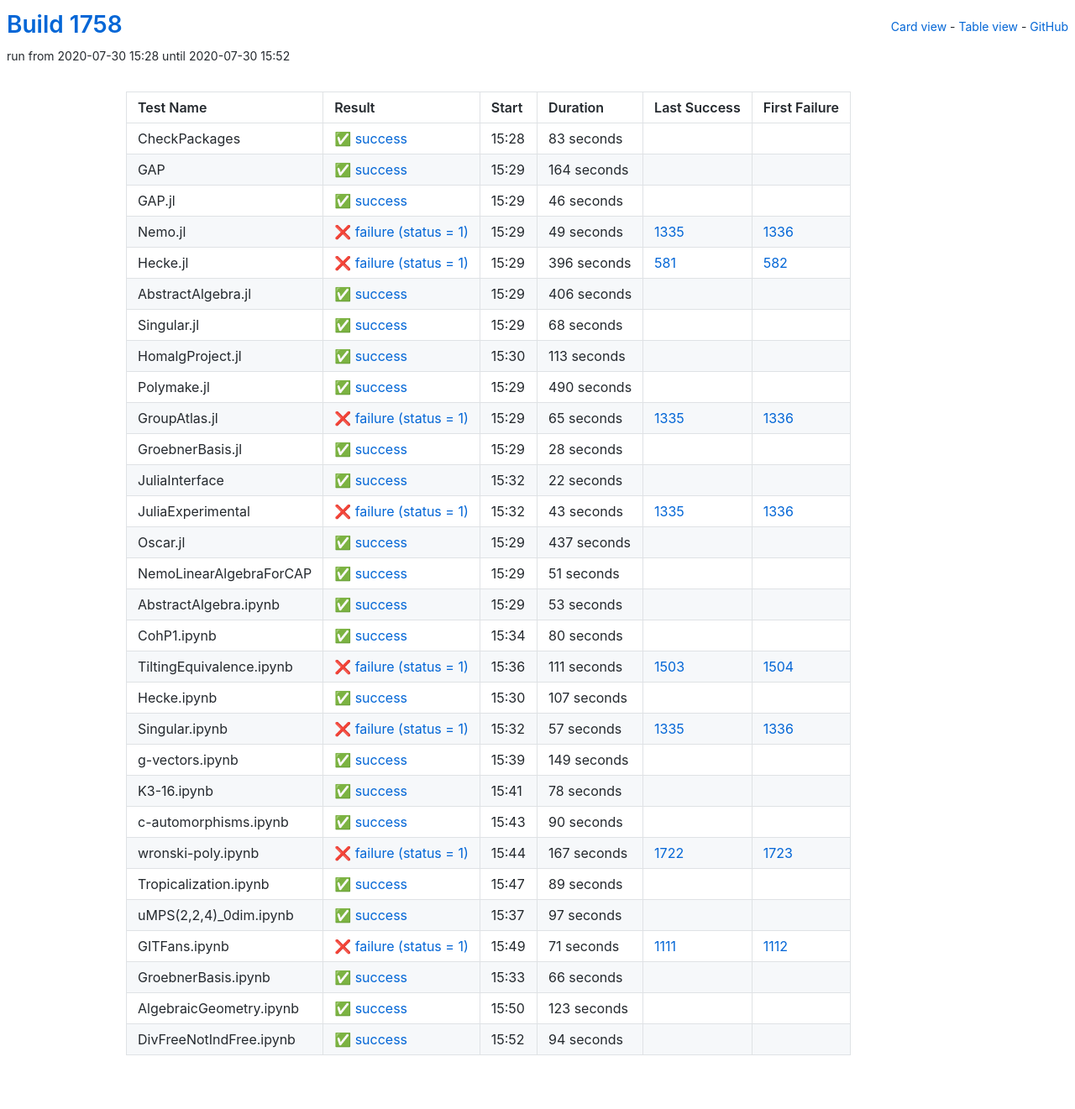
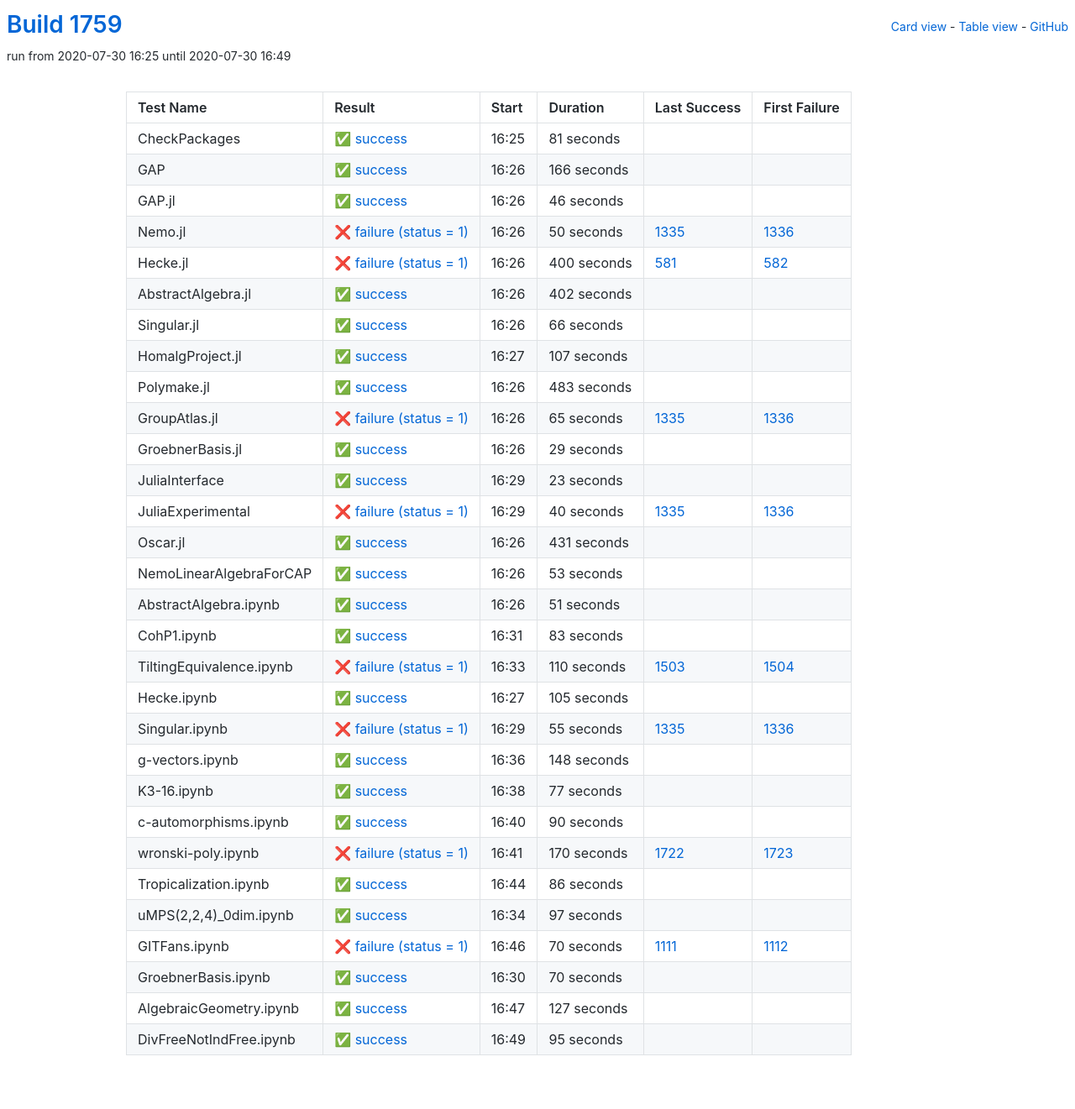
Before and after one commit to oscar-system/oscar-ci-status-1.4, a Jekyll site: the page built from table.html, in a window 1280 px wide. Shown: the whole page at 84% size. Built offline with Jekyll 4.4.1, drawn with Linux system fonts in a browser that asks for light colours.

Commit message:
Build #1759

```diff
--- a/_data/ci.yml
+++ b/_data/ci.yml
@@ -1,6 +1,6 @@
 ---
-build: 1758
-build_url: https://oscarci.mathematik.uni-kl.de/job/oscar-julia-1.4/1758/
+build: 1759
+build_url: https://oscarci.mathematik.uni-kl.de/job/oscar-julia-1.4/1759/
 job: oscar-julia-1.4
 organization: oscar-system
 repo: oscar-ci-status-1.4
@@ -8,32 +8,32 @@ repourl: https://github.com/oscar-system/oscar-ci-status-1.4
 tests:
 - name: CheckPackages
   id: checkpackages
-  log: https://oscarci.mathematik.uni-kl.de/job/oscar-julia-1.4/1758/artifact/logs/build-1758/CheckPackages.log
-  start: 2020-07-30 15:28
+  log: https://oscarci.mathematik.uni-kl.de/job/oscar-julia-1.4/1759/artifact/logs/build-1759/CheckPackages.log
+  start: 2020-07-30 16:25
   success: true
   exitcode: 0
   status: success
-  duration: 83
+  duration: 81
   last_success: false
   last_success_url:
   first_failure: false
   first_failure_url:
 - name: GAP
   id: gap
-  log: https://oscarci.mathematik.uni-kl.de/job/oscar-julia-1.4/1758/artifact/logs/build-1758/GAP.log
-  start: 2020-07-30 15:29
+  log: https://oscarci.mathematik.uni-kl.de/job/oscar-julia-1.4/1759/artifact/logs/build-1759/GAP.log
+  start: 2020-07-30 16:26
   success: true
   exitcode: 0
   status: success
-  duration: 164
+  duration: 166
   last_success: false
   last_success_url:
   first_failure: false
   first_failure_url:
 - name: GAP.jl
   id: gap-jl
-  log: https://oscarci.mathematik.uni-kl.de/job/oscar-julia-1.4/1758/artifact/logs/build-1758/GAP.jl.log
-  start: 2020-07-30 15:29
+  log: https://oscarci.mathematik.uni-kl.de/job/oscar-julia-1.4/1759/artifact/logs/build-1759/GAP.jl.log
+  start: 2020-07-30 16:26
   success: true
   exitcode: 0
   status: success
@@ -44,80 +44,80 @@ tests:
   first_failure_url:
 - name: Nemo.jl
   id: nemo-jl
-  log: https://oscarci.mathematik.uni-kl.de/job/oscar-julia-1.4/1758/artifact/logs/build-1758/Nemo.jl.log
-  start: 2020-07-30 15:29
+  log: https://oscarci.mathematik.uni-kl.de/job/oscar-julia-1.4/1759/artifact/logs/build-1759/Nemo.jl.log
+  start: 2020-07-30 16:26
   success: false
   exitcode: 1
   status: failure
-  duration: 49
+  duration: 50
   last_success: 1335
   last_success_url: https://oscarci.mathematik.uni-kl.de/job/oscar-julia-1.4/1335/
   first_failure: 1336
   first_failure_url: https://oscarci.mathematik.uni-kl.de/job/oscar-julia-1.4/1336/
 - name: Hecke.jl
   id: hecke-jl
-  log: https://oscarci.mathematik.uni-kl.de/job/oscar-julia-1.4/1758/artifact/logs/build-1758/Hecke.jl.log
-  start: 2020-07-30 15:29
+  log: https://oscarci.mathematik.uni-kl.de/job/oscar-julia-1.4/1759/artifact/logs/build-1759/Hecke.jl.log
+  start: 2020-07-30 16:26
   success: false
   exitcode: 1
   status: failure
-  duration: 396
+  duration: 400
   last_success: 581
   last_success_url: https://oscarci.mathematik.uni-kl.de/job/oscar-julia-1.4/581/
   first_failure: 582
   first_failure_url: https://oscarci.mathematik.uni-kl.de/job/oscar-julia-1.4/582/
 - name: AbstractAlgebra.jl
   id: abstractalgebra-jl
-  log: https://oscarci.mathematik.uni-kl.de/job/oscar-julia-1.4/1758/artifact/logs/build-1758/AbstractAlgebra.jl.log
-  start: 2020-07-30 15:29
+  log: https://oscarci.mathematik.uni-kl.de/job/oscar-julia-1.4/1759/artifact/logs/build-1759/AbstractAlgebra.jl.log
+  start: 2020-07-30 16:26
   success: true
   exitcode: 0
   status: success
-  duration: 406
+  duration: 402
   last_success: false
   last_success_url:
   first_failure: false
   first_failure_url:
 - name: Singular.jl
   id: singular-jl
-  log: https://oscarci.mathematik.uni-kl.de/job/oscar-julia-1.4/1758/artifact/logs/build-1758/Singular.jl.log
-  start: 2020-07-30 15:29
+  log: https://oscarci.mathematik.uni-kl.de/job/oscar-julia-1.4/1759/artifact/logs/build-1759/Singular.jl.log
+  start: 2020-07-30 16:26
   success: true
   exitcode: 0
   status: success
-  duration: 68
+  duration: 66
   last_success: false
   last_success_url:
   first_failure: false
   first_failure_url:
 - name: HomalgProject.jl
   id: homalgproject-jl
-  log: https://oscarci.mathematik.uni-kl.de/job/oscar-julia-1.4/1758/artifact/logs/build-1758/HomalgProject.jl.log
-  start: 2020-07-30 15:30
+  log: https://oscarci.mathematik.uni-kl.de/job/oscar-julia-1.4/1759/artifact/logs/build-1759/HomalgProject.jl.log
+  start: 2020-07-30 16:27
   success: true
   exitcode: 0
   status: success
-  duration: 113
+  duration: 107
   last_success: false
   last_success_url:
   first_failure: false
   first_failure_url:
 - name: Polymake.jl
   id: polymake-jl
-  log: https://oscarci.mathematik.uni-kl.de/job/oscar-julia-1.4/1758/artifact/logs/build-1758/Polymake.jl.log
-  start: 2020-07-30 15:29
+  log: https://oscarci.mathematik.uni-kl.de/job/oscar-julia-1.4/1759/artifact/logs/build-1759/Polymake.jl.log
+  start: 2020-07-30 16:26
   success: true
   exitcode: 0
   status: success
-  duration: 490
+  duration: 483
   last_success: false
   last_success_url:
   first_failure: false
   first_failure_url:
 - name: GroupAtlas.jl
   id: groupatlas-jl
-  log: https://oscarci.mathematik.uni-kl.de/job/oscar-julia-1.4/1758/artifact/logs/build-1758/GroupAtlas.jl.log
-  start: 2020-07-30 15:29
+  log: https://oscarci.mathematik.uni-kl.de/job/oscar-julia-1.4/1759/artifact/logs/build-1759/GroupAtlas.jl.log
+  start: 2020-07-30 16:26
   success: false
   exitcode: 1
   status: failure
@@ -128,56 +128,68 @@ tests:
   first_failure_url: https://oscarci.mathematik.uni-kl.de/job/oscar-julia-1.4/1336/
 - name: GroebnerBasis.jl
   id: groebnerbasis-jl
-  log: https://oscarci.mathematik.uni-kl.de/job/oscar-julia-1.4/1758/artifact/logs/build-1758/GroebnerBasis.jl.log
-  start: 2020-07-30 15:29
+  log: https://oscarci.mathematik.uni-kl.de/job/oscar-julia-1.4/1759/artifact/logs/build-1759/GroebnerBasis.jl.log
+  start: 2020-07-30 16:26
   success: true
   exitcode: 0
   status: success
-  duration: 28
+  duration: 29
   last_success: false
   last_success_url:
   first_failure: false
   first_failure_url:
 - name: JuliaInterface
   id: juliainterface
-  log: https://oscarci.mathematik.uni-kl.de/job/oscar-julia-1.4/1758/artifact/logs/build-1758/JuliaInterface.log
-  start: 2020-07-30 15:32
+  log: https://oscarci.mathematik.uni-kl.de/job/oscar-julia-1.4/1759/artifact/logs/build-1759/JuliaInterface.log
+  start: 2020-07-30 16:29
   success: true
   exitcode: 0
   status: success
-  duration: 22
+  duration: 23
   last_success: false
   last_success_url:
   first_failure: false
   first_failure_url:
 - name: JuliaExperimental
   id: juliaexperimental
-  log: https://oscarci.mathematik.uni-kl.de/job/oscar-julia-1.4/1758/artifact/logs/build-1758/JuliaExperimental.log
-  start: 2020-07-30 15:32
+  log: https://oscarci.mathematik.uni-kl.de/job/oscar-julia-1.4/1759/artifact/logs/build-1759/JuliaExperimental.log
+  start: 2020-07-30 16:29
   success: false
   exitcode: 1
   status: failure
-  duration: 43
+  duration: 40
   last_success: 1335
   last_success_url: https://oscarci.mathematik.uni-kl.de/job/oscar-julia-1.4/1335/
   first_failure: 1336
   first_failure_url: https://oscarci.mathematik.uni-kl.de/job/oscar-julia-1.4/1336/
 - name: Oscar.jl
   id: oscar-jl
-  log: https://oscarci.mathematik.uni-kl.de/job/oscar-julia-1.4/1758/artifact/logs/build-1758/Oscar.jl.log
-  start: 2020-07-30 15:29
+  log: https://oscarci.mathematik.uni-kl.de/job/oscar-julia-1.4/1759/artifact/logs/build-1759/Oscar.jl.log
+  start: 2020-07-30 16:26
   success: true
   exitcode: 0
   status: success
-  duration: 437
+  duration: 431
   last_success: false
   last_success_url:
   first_failure: false
   first_failure_url:
 - name: NemoLinearAlgebraForCAP
   id: nemolinearalgebraforcap
-  log: https://oscarci.mathematik.uni-kl.de/job/oscar-julia-1.4/1758/artifact/logs/build-1758/NemoLinearAlgebraForCAP.log
-  start: 2020-07-30 15:29
+  log: https://oscarci.mathematik.uni-kl.de/job/oscar-julia-1.4/1759/artifact/logs/build-1759/NemoLinearAlgebraForCAP.log
+  start: 2020-07-30 16:26
+  success: true
+  exitcode: 0
+  status: success
+  duration: 53
+  last_success: false
+  last_success_url:
+  first_failure: false
+  first_failure_url:
+- name: AbstractAlgebra.ipynb
+  id: abstractalgebra-ipynb
+  log: https://oscarci.mathematik.uni-kl.de/job/oscar-julia-1.4/1759/artifact/logs/build-1759/AbstractAlgebra.ipynb.log
+  start: 2020-07-30 16:26
   success: true
   exitcode: 0
   status: success
@@ -186,94 +198,82 @@ tests:
   last_success_url:
   first_failure: false
   first_failure_url:
-- name: AbstractAlgebra.ipynb
-  id: abstractalgebra-ipynb
-  log: https://oscarci.mathematik.uni-kl.de/job/oscar-julia-1.4/1758/artifact/logs/build-1758/AbstractAlgebra.ipynb.log
-  start: 2020-07-30 15:29
+- name: CohP1.ipynb
+  id: cohp1-ipynb
+  log: https://oscarci.mathematik.uni-kl.de/job/oscar-julia-1.4/1759/artifact/logs/build-1759/CohP1.ipynb.log
+  start: 2020-07-30 16:31
   success: true
   exitcode: 0
   status: success
-  duration: 53
-  last_success: false
-  last_success_url:
-  first_failure: false
-  first_failure_url:
-- name: CohP1.ipynb
-  id: cohp1-ipynb
-  log: https://oscarci.mathematik.uni-kl.de/job/oscar-julia-1.4/1758/artifact/logs/build-1758/CohP1.ipynb.log
-  start: 2020-07-30 15:34
-  success: true
-  exitcode: 0
-  status: success
-  duration: 80
+  duration: 83
   last_success: false
   last_success_url:
   first_failure: false
   first_failure_url:
 - name: TiltingEquivalence.ipynb
   id: tiltingequivalence-ipynb
-  log: https://oscarci.mathematik.uni-kl.de/job/oscar-julia-1.4/1758/artifact/logs/build-1758/TiltingEquivalence.ipynb.log
-  start: 2020-07-30 15:36
+  log: https://oscarci.mathematik.uni-kl.de/job/oscar-julia-1.4/1759/artifact/logs/build-1759/TiltingEquivalence.ipynb.log
+  start: 2020-07-30 16:33
   success: false
   exitcode: 1
   status: failure
-  duration: 111
+  duration: 110
   last_success: 1503
   last_success_url: https://oscarci.mathematik.uni-kl.de/job/oscar-julia-1.4/1503/
   first_failure: 1504
   first_failure_url: https://oscarci.mathematik.uni-kl.de/job/oscar-julia-1.4/1504/
 - name: Hecke.ipynb
   id: hecke-ipynb
-  log: https://oscarci.mathematik.uni-kl.de/job/oscar-julia-1.4/1758/artifact/logs/build-1758/Hecke.ipynb.log
-  start: 2020-07-30 15:30
+  log: https://oscarci.mathematik.uni-kl.de/job/oscar-julia-1.4/1759/artifact/logs/build-1759/Hecke.ipynb.log
+  start: 2020-07-30 16:27
   success: true
   exitcode: 0
   status: success
-  duration: 107
+  duration: 105
   last_success: false
   last_success_url:
   first_failure: false
   first_failure_url:
 - name: Singular.ipynb
   id: singular-ipynb
-  log: https://oscarci.mathematik.uni-kl.de/job/oscar-julia-1.4/1758/artifact/logs/build-1758/Singular.ipynb.log
-  start: 2020-07-30 15:32
+  log: https://oscarci.mathematik.uni-kl.de/job/oscar-julia-1.4/1759/artifact/logs/build-1759/Singular.ipynb.log
+  start: 2020-07-30 16:29
   success: false
   exitcode: 1
   status: failure
-  duration: 57
+  duration: 55
   last_success: 1335
   last_success_url: https://oscarci.mathematik.uni-kl.de/job/oscar-julia-1.4/1335/
   first_failure: 1336
   first_failure_url: https://oscarci.mathematik.uni-kl.de/job/oscar-julia-1.4/1336/
 - name: g-vectors.ipynb
   id: g-vectors-ipynb
-  log: https://oscarci.mathematik.uni-kl.de/job/oscar-julia-1.4/1758/artifact/logs/build-1758/g-vectors.ipynb.log
-  start: 2020-07-30 15:39
+  log: https://oscarci.mathematik.uni-kl.de/job/oscar-julia-1.4/1759/artifact/logs/build-1759/g-vectors.ipynb.log
+  start: 2020-07-30 16:36
   success: true
   exitcode: 0
   status: success
-  duration: 149
+  duration: 148
   last_success: false
   last_success_url:
   first_failure: false
   first_failure_url:
 - name: K3-16.ipynb
   id: k3-16-ipynb
-  log: https://oscarci.mathematik.uni-kl.de/job/oscar-julia-1.4/1758/artifact/logs/build-1758/K3-16.ipynb.log
-  start: 2020-07-30 15:41
+  log: https://oscarci.mathematik.uni-kl.de/job/oscar-julia-1.4/1759/artifact/logs/build-1759/K3-16.ipynb.log
+  start: 2020-07-30 16:38
   success: true
   exitcode: 0
   status: success
-  duration: 78
+  duration: 77
   last_success: false
   last_success_url:
   first_failure: false
   first_failure_url:
 - name: c-automorphisms.ipynb
   id: c-automorphisms-ipynb
-  log: https://oscarci.mathematik.uni-kl.de/job/oscar-julia-1.4/1758/artifact/logs/build-1758/c-automorphisms.ipynb.log
-  start: 2020-07-30 15:43
+  log: https://oscarci.mathematik.uni-kl.de/job/oscar-julia-1.4/1759/artifact/logs/build-1759/c-automorphisms.ipynb.log
+  start: 2020-07-30 16:40
   success: true
   exitcode: 0
   status: success
@@ -284,32 +284,32 @@ tests:
   first_failure_url:
 - name: wronski-poly.ipynb
   id: wronski-poly-ipynb
-  log: https://oscarci.mathematik.uni-kl.de/job/oscar-julia-1.4/1758/artifact/logs/build-1758/wronski-poly.ipynb.log
-  start: 2020-07-30 15:44
+  log: https://oscarci.mathematik.uni-kl.de/job/oscar-julia-1.4/1759/artifact/logs/build-1759/wronski-poly.ipynb.log
+  start: 2020-07-30 16:41
   success: false
   exitcode: 1
   status: failure
-  duration: 167
+  duration: 170
   last_success: 1722
   last_success_url: https://oscarci.mathematik.uni-kl.de/job/oscar-julia-1.4/1722/
   first_failure: 1723
   first_failure_url: https://oscarci.mathematik.uni-kl.de/job/oscar-julia-1.4/1723/
 - name: Tropicalization.ipynb
   id: tropicalization-ipynb
-  log: https://oscarci.mathematik.uni-kl.de/job/oscar-julia-1.4/1758/artifact/logs/build-1758/Tropicalization.ipynb.log
-  start: 2020-07-30 15:47
+  log: https://oscarci.mathematik.uni-kl.de/job/oscar-julia-1.4/1759/artifact/logs/build-1759/Tropicalization.ipynb.log
+  start: 2020-07-30 16:44
   success: true
   exitcode: 0
   status: success
-  duration: 89
+  duration: 86
   last_success: false
   last_success_url:
   first_failure: false
   first_failure_url:
 - name: uMPS(2,2,4)_0dim.ipynb
   id: umps-2-2-4-0dim-ipynb
-  log: https://oscarci.mathematik.uni-kl.de/job/oscar-julia-1.4/1758/artifact/logs/build-1758/uMPS-2-2-4-_0dim.ipynb.log
-  start: 2020-07-30 15:37
+  log: https://oscarci.mathematik.uni-kl.de/job/oscar-julia-1.4/1759/artifact/logs/build-1759/uMPS-2-2-4-_0dim.ipynb.log
+  start: 2020-07-30 16:34
   success: true
   exitcode: 0
   status: success
@@ -320,48 +320,48 @@ tests:
   first_failure_url:
 - name: GITFans.ipynb
   id: gitfans-ipynb
-  log: https://oscarci.mathematik.uni-kl.de/job/oscar-julia-1.4/1758/artifact/logs/build-1758/GITFans.ipynb.log
-  start: 2020-07-30 15:49
+  log: https://oscarci.mathematik.uni-kl.de/job/oscar-julia-1.4/1759/artifact/logs/build-1759/GITFans.ipynb.log
+  start: 2020-07-30 16:46
   success: false
   exitcode: 1
   status: failure
-  duration: 71
+  duration: 70
   last_success: 1111
   last_success_url: https://oscarci.mathematik.uni-kl.de/job/oscar-julia-1.4/1111/
   first_failure: 1112
   first_failure_url: https://oscarci.mathematik.uni-kl.de/job/oscar-julia-1.4/1112/
 - name: GroebnerBasis.ipynb
   id: groebnerbasis-ipynb
-  log: https://oscarci.mathematik.uni-kl.de/job/oscar-julia-1.4/1758/artifact/logs/build-1758/GroebnerBasis.ipynb.log
-  start: 2020-07-30 15:33
+  log: https://oscarci.mathematik.uni-kl.de/job/oscar-julia-1.4/1759/artifact/logs/build-1759/GroebnerBasis.ipynb.log
+  start: 2020-07-30 16:30
   success: true
   exitcode: 0
   status: success
-  duration: 66
+  duration: 70
   last_success: false
   last_success_url:
   first_failure: false
   first_failure_url:
 - name: AlgebraicGeometry.ipynb
   id: algebraicgeometry-ipynb
-  log: https://oscarci.mathematik.uni-kl.de/job/oscar-julia-1.4/1758/artifact/logs/build-1758/AlgebraicGeometry.ipynb.log
-  start: 2020-07-30 15:50
+  log: https://oscarci.mathematik.uni-kl.de/job/oscar-julia-1.4/1759/artifact/logs/build-1759/AlgebraicGeometry.ipynb.log
+  start: 2020-07-30 16:47
   success: true
   exitcode: 0
   status: success
-  duration: 123
+  duration: 127
   last_success: false
   last_success_url:
   first_failure: false
   first_failure_url:
 - name: DivFreeNotIndFree.ipynb
   id: divfreenotindfree-ipynb
-  log: https://oscarci.mathematik.uni-kl.de/job/oscar-julia-1.4/1758/artifact/logs/build-1758/DivFreeNotIndFree.ipynb.log
-  start: 2020-07-30 15:52
+  log: https://oscarci.mathematik.uni-kl.de/job/oscar-julia-1.4/1759/artifact/logs/build-1759/DivFreeNotIndFree.ipynb.log
+  start: 2020-07-30 16:49
   success: true
   exitcode: 0
   status: success
-  duration: 94
+  duration: 95
   last_success: false
   last_success_url:
   first_failure: false
```
Also changed, not shown: README.md.
